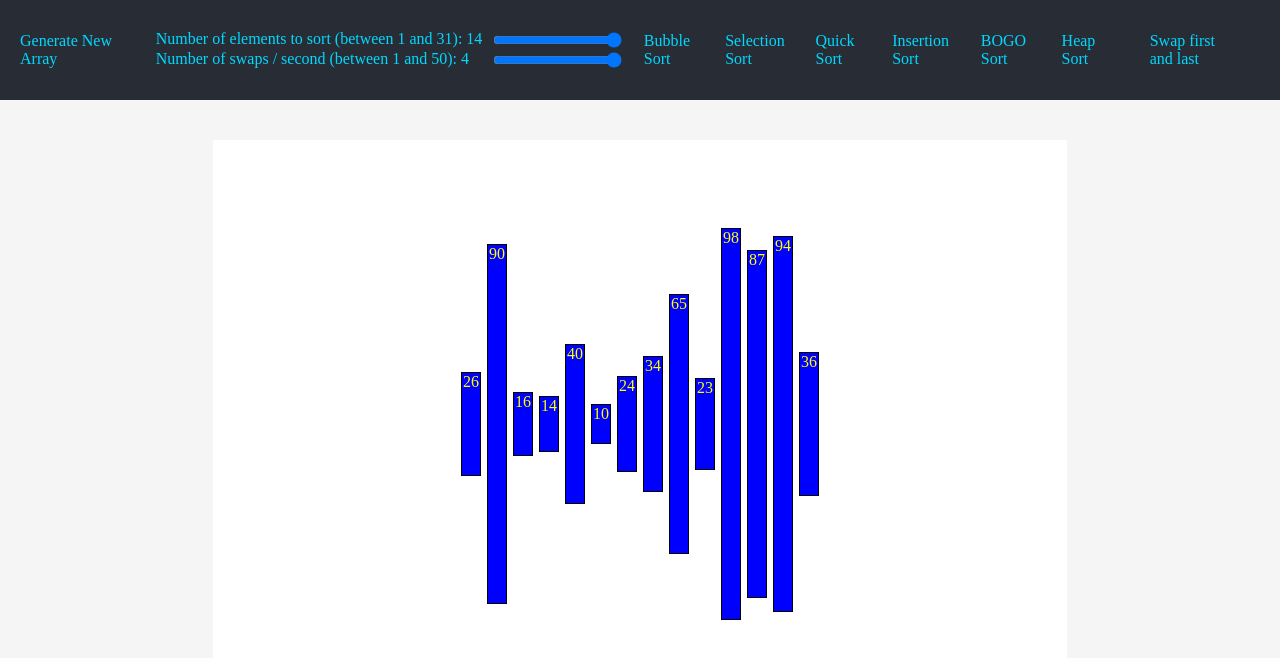
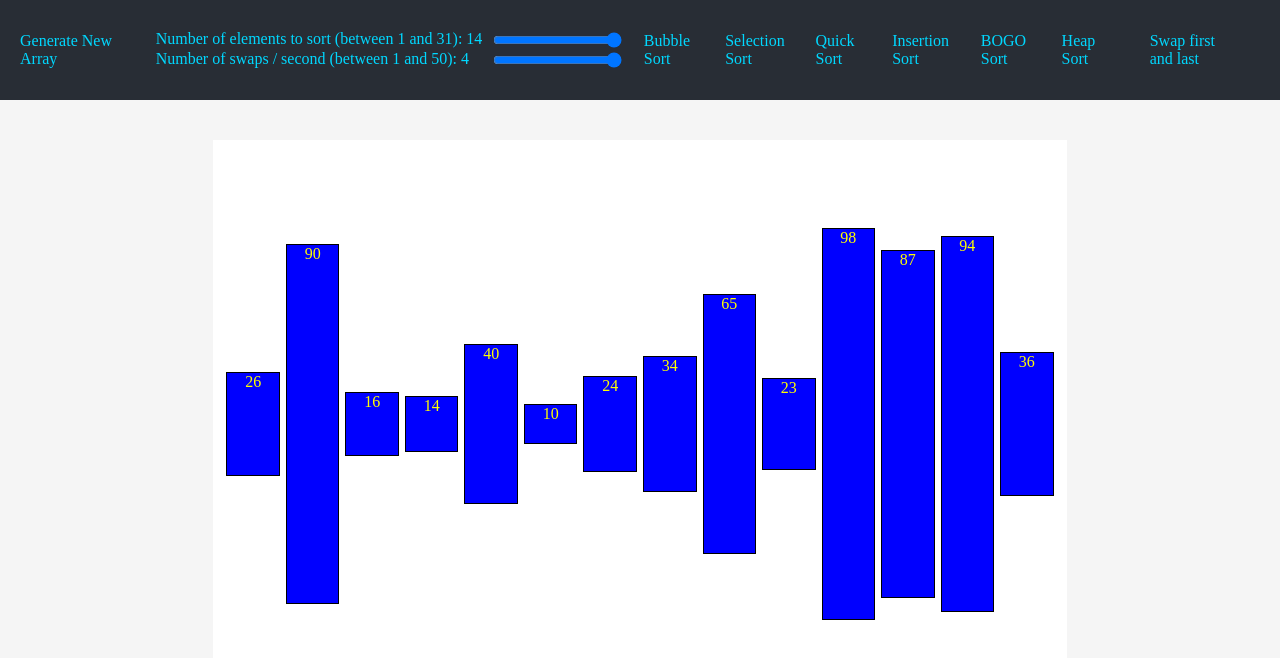
Before and after one commit to JackOBrien21/visualizer-project, a React (Create React App) app: page / in a window 1280 px wide. Shown: the top 658 px of the page. Built offline with nearby package versions, Linux system fonts and the light colour scheme.

Commit message:
variable size depending on arraylen

```diff
--- a/src/App.js
+++ b/src/App.js
@@ -54,7 +54,8 @@ export default function App() {
         display: "flex",
         justifyContent: "center",
         alignItems: "center",
-        marginBottom: "25px"
+        marginBottom: "25px",
+        padding: "10px"
     }
 
     let sortingAlgoToRun = ""
@@ -346,6 +347,12 @@ export default function App() {
 
     const arrayEls = array.map( (value, index) => {
 
+        const arrayLen = array.length
+        let widthOfArrayEl = Math.floor(mainStyles.width/arrayLen)-1
+        if (arrayLen === 1 || arrayLen === 2) {
+            widthOfArrayEl = Math.floor(mainStyles.width/3) - 1
+        }
+
         const styles = {
             display: "flex",
             textAlign: "center",
@@ -356,7 +363,7 @@ export default function App() {
             backgroundColor: isSorted ? "red" : "blue",
             display: "inline-block",
             margin: "3px",
-            width: "20px",
+            width: widthOfArrayEl,
             height: `${value * 4}px`
         }
 
```
